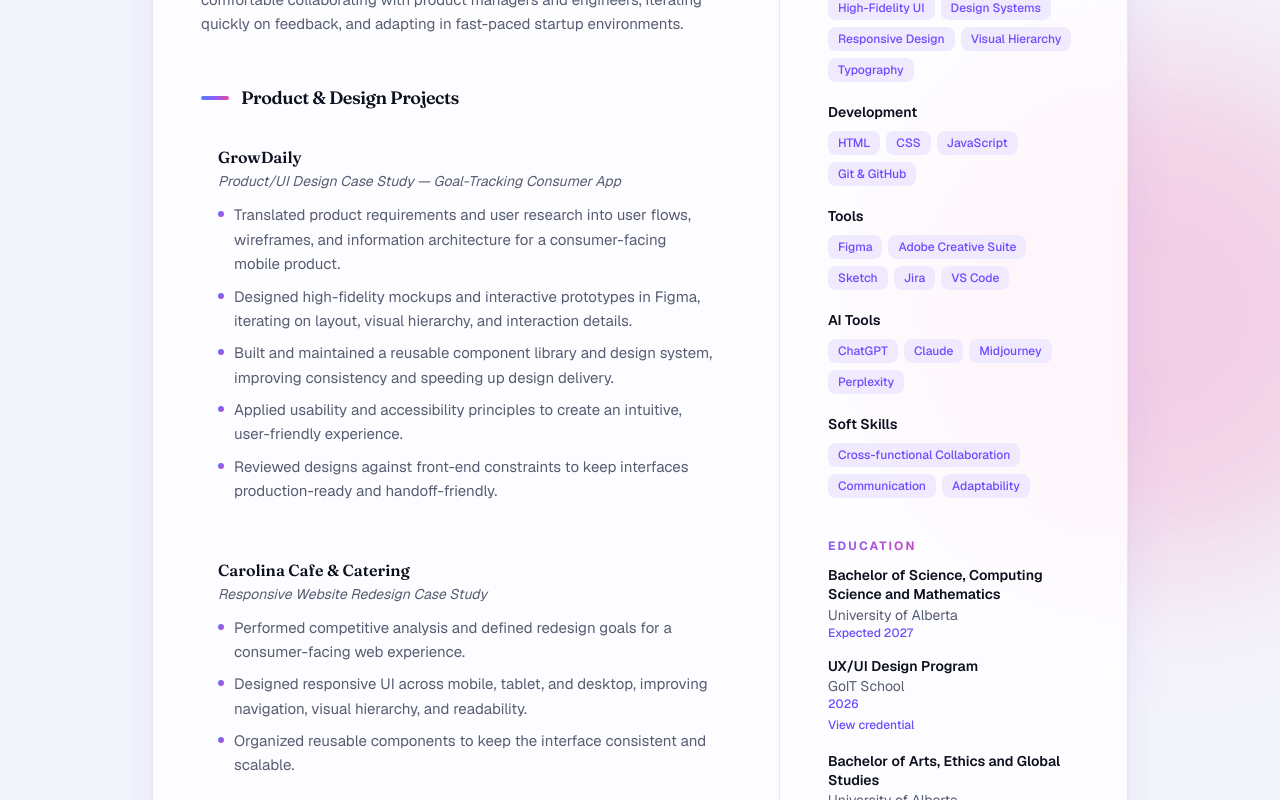
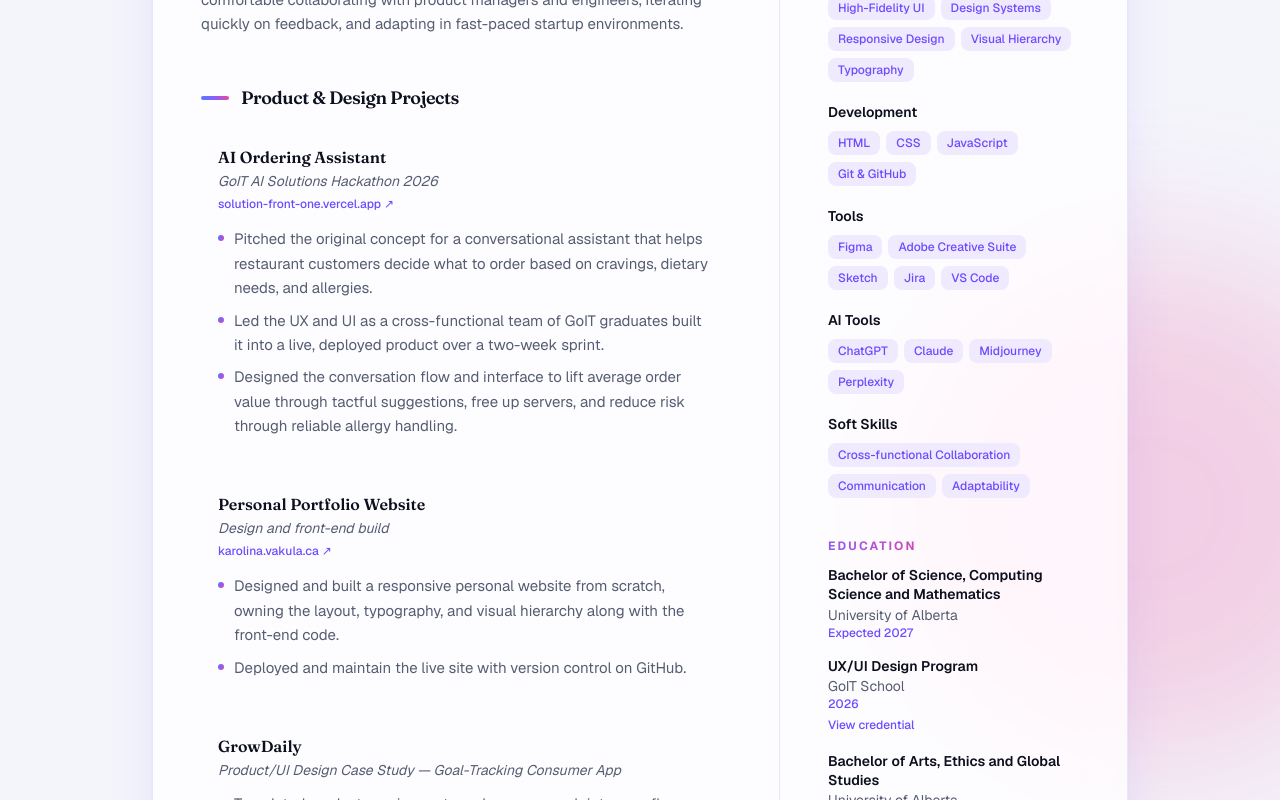
Before and after one commit to vakula-k/resume, a Next.js app: page / in a window 1280 px wide. Shown: the part 700-1500 px from the top of the page. Built offline with nearby package versions, Linux system fonts and the light colour scheme.

Commit message:
Add AI Ordering Assistant and Personal Portfolio projects
Adds two projects at the top of the projects section, each with a live-site link: the AI Ordering Assistant (GoIT AI Solutions Hackathon 2026) and the personal portfolio website. Adds an optional href field to the project card.

```diff
--- a/src/app/page.tsx
+++ b/src/app/page.tsx
@@ -56,6 +56,16 @@ export default function Home() {
                           {project.name}
                         </h3>
                         <p className="mt-0.5 text-sm italic text-muted">{project.tagline}</p>
+                        {project.href && (
+                          <a
+                            href={project.href}
+                            target="_blank"
+                            rel="noopener noreferrer"
+                            className="mt-1 inline-block text-xs font-medium text-accent hover:underline"
+                          >
+                            {project.href.replace(/^https?:\/\//, "")} ↗
+                          </a>
+                        )}
                         <ul className="mt-3 space-y-2">
                           {project.highlights.map((h, i) => (
                             <li key={i} className="flex gap-2.5 text-[15px] leading-relaxed text-muted">
--- a/src/data/resume.ts
+++ b/src/data/resume.ts
@@ -11,6 +11,7 @@ export type SkillGroup = {
 export type Project = {
   name: string;
   tagline: string;
+  href?: string;
   highlights: string[];
 };
 
@@ -107,6 +108,25 @@ export const resume = {
   ] as SkillGroup[],
   projects: [
     {
+      name: "AI Ordering Assistant",
+      tagline: "GoIT AI Solutions Hackathon 2026",
+      href: "https://solution-front-one.vercel.app",
+      highlights: [
+        "Pitched the original concept for a conversational assistant that helps restaurant customers decide what to order based on cravings, dietary needs, and allergies.",
+        "Led the UX and UI as a cross-functional team of GoIT graduates built it into a live, deployed product over a two-week sprint.",
+        "Designed the conversation flow and interface to lift average order value through tactful suggestions, free up servers, and reduce risk through reliable allergy handling.",
+      ],
+    },
+    {
+      name: "Personal Portfolio Website",
+      tagline: "Design and front-end build",
+      href: "https://karolina.vakula.ca",
+      highlights: [
+        "Designed and built a responsive personal website from scratch, owning the layout, typography, and visual hierarchy along with the front-end code.",
+        "Deployed and maintain the live site with version control on GitHub.",
+      ],
+    },
+    {
       name: "GrowDaily",
       tagline: "Product/UI Design Case Study — Goal-Tracking Consumer App",
       highlights: [
```
